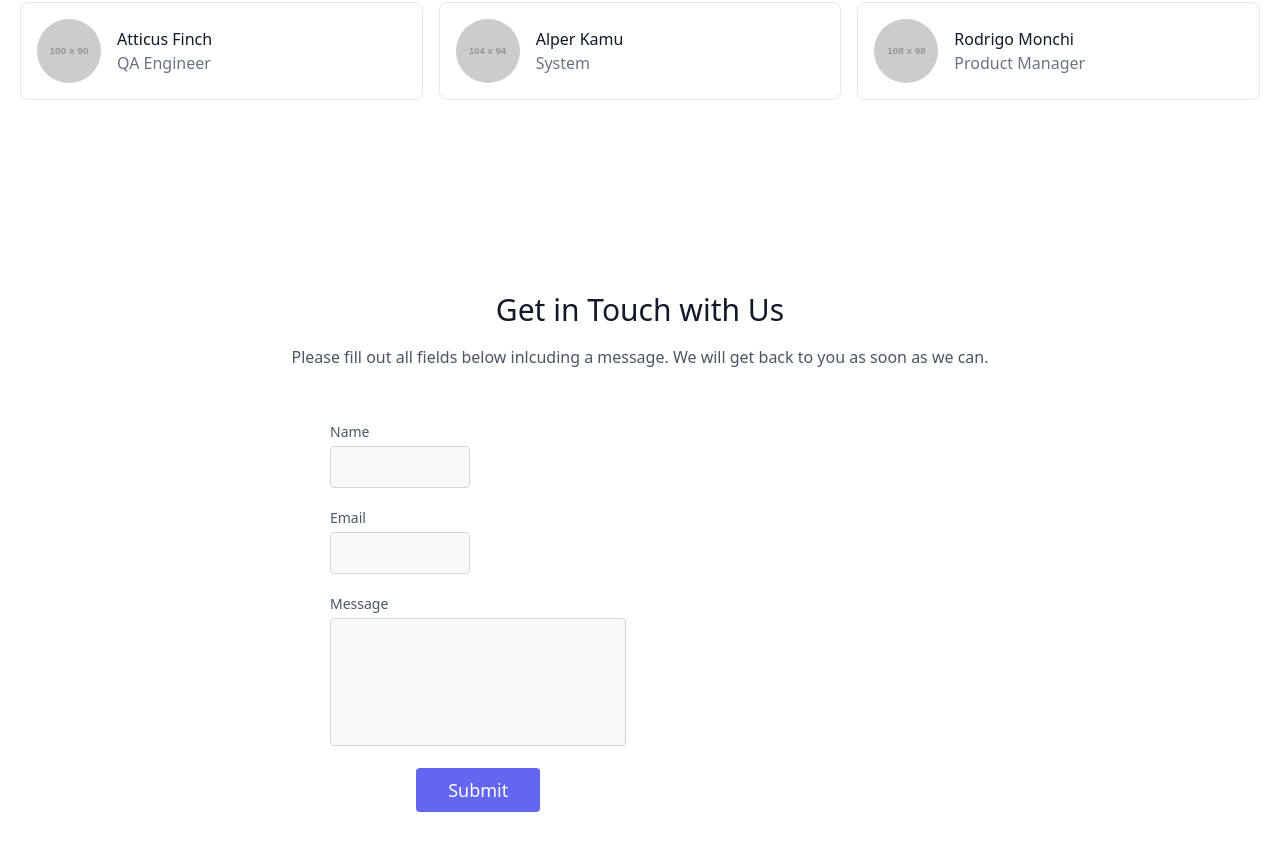
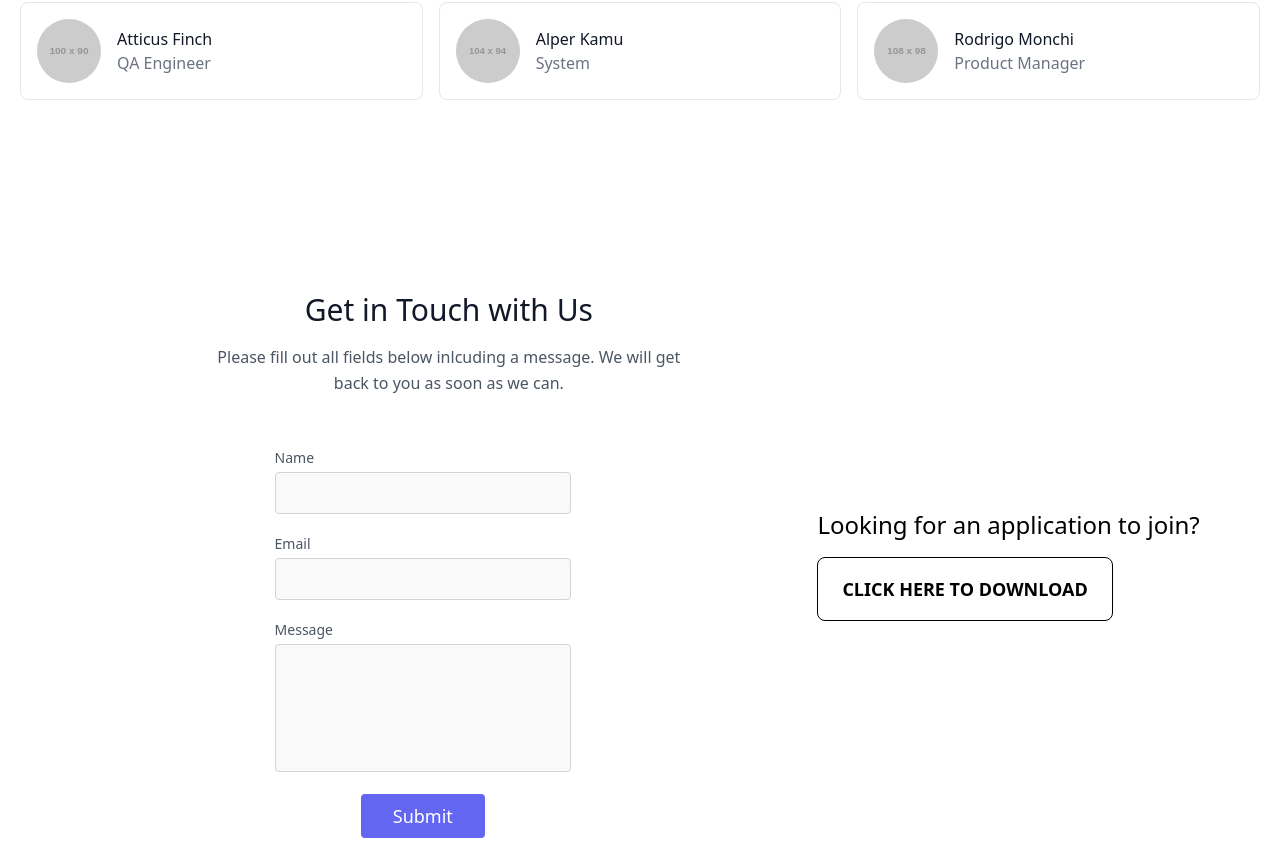
Before and after one commit to jfvasil/boatClub-React, a React (Create React App) app in the folder Client/: page /Form in a window 1280 px wide. Shown: the part 662-1520 px from the top of the page. Built offline with nearby package versions, Linux system fonts and the light colour scheme.

Commit message:
added download button

```diff
--- a/Client/src/components/mainComponents/FormComponent.js
+++ b/Client/src/components/mainComponents/FormComponent.js
@@ -38,7 +38,7 @@ const handleFormSubmit = async (e) => {
       <div className="lg:w-1/2 md:w-2/3 mx-auto">
         <div className="flex flex-wrap -m-2">
           <form onSubmit={handleFormSubmit}>
-          <div className="p-2 w-1/2">
+          <div className="p-2 w-full">
             <div className="relative">
               <label htmlFor="name" className="leading-7 text-sm text-gray-600">Name</label>
               <input type="text" id="name" name="name" value={name} onChange={(e) => setName(e.target.value)}
@@ -50,7 +50,7 @@ const handleFormSubmit = async (e) => {
                   />
             </div>
           </div>
-          <div className="p-2 w-1/2">
+          <div className="p-2 w-full">
             <div className="relative">
               <label htmlFor="email" className="leading-7 text-sm text-gray-600">Email</label>
               <input type="email" id="email" name="email" value={email} onChange={(e) => setEmail(e.target.value)}
@@ -63,7 +63,7 @@ const handleFormSubmit = async (e) => {
 
             </div>
           </div>
-          <div className="p-2 w-full">
+          <div className="p-2 w-screen md:w-full">
             <div className="relative">
               <label htmlFor="message" className="leading-7 text-sm text-gray-600">Message</label>
               <ValidationError
--- /dev/null
+++ b/Client/src/components/subComponents/ApplicationDownload.js
@@ -0,0 +1,18 @@
+
+
+export const ApplicationDownload = (onClick) => {
+  return (
+
+    <div className="my-10">
+         <h2 className=" text-2xl mb-4">
+        Looking for an application to join?
+        </h2>
+        <button onClick={onClick} className="btn btn-md lg:btn-lg text-xl">
+        Click Here to Download
+        </button>
+    </div>
+
+  )
+}
+
+export default ApplicationDownload
--- a/Client/src/pages/Form.js
+++ b/Client/src/pages/Form.js
@@ -2,13 +2,19 @@ import Header from "../components/mainComponents/Header"
 import FormComponent from "../components/mainComponents/FormComponent"
 import ContactList from "../components/mainComponents/ContactList"
 import MainFooter from "../components/mainComponents/MainFooter"
+import ApplicationDownload from "../components/subComponents/ApplicationDownload"
 
 const Form = ({req}) => {
   return (
     <>
     <Header req={req} />
     <ContactList />
-    <FormComponent />
+    <div className="container">
+      <div className="flex flex-col md:flex-row items-center justify-center">
+        <FormComponent />
+        <ApplicationDownload />
+    </div>
+      </div>
     <MainFooter />
     </>
   )
```
